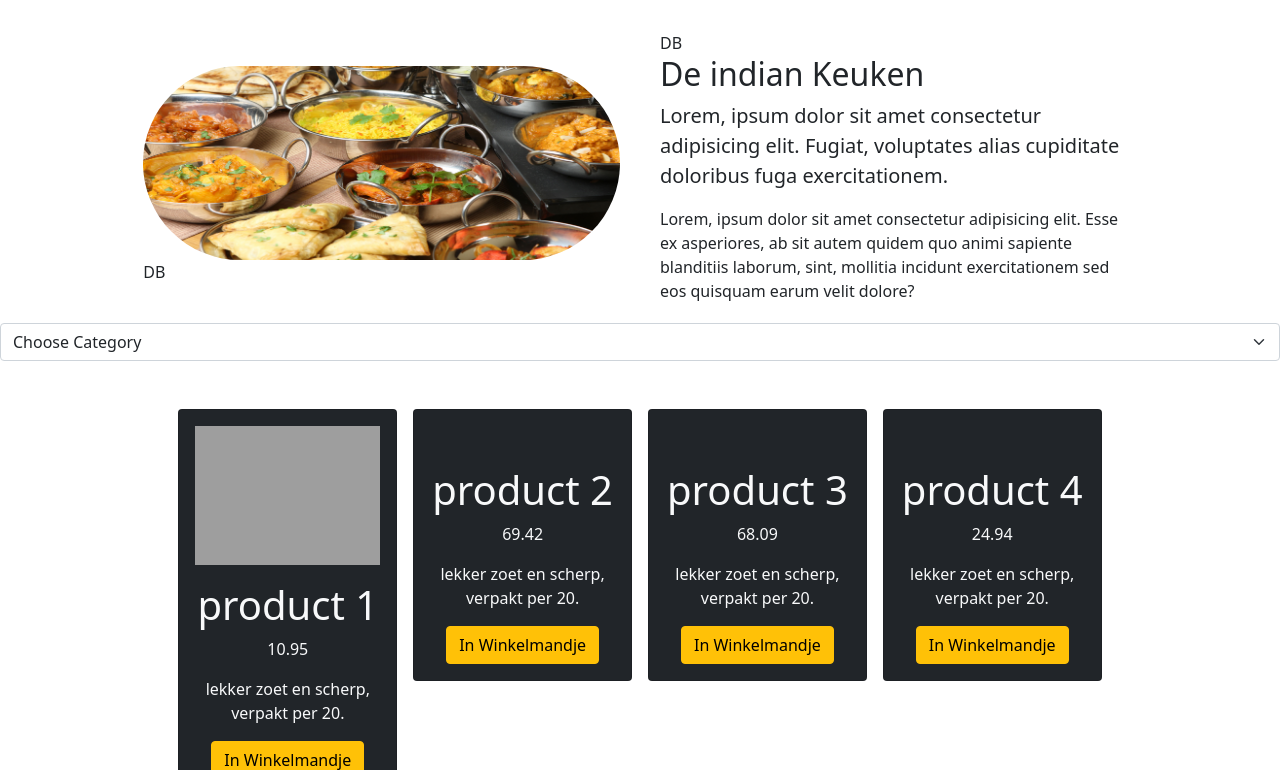
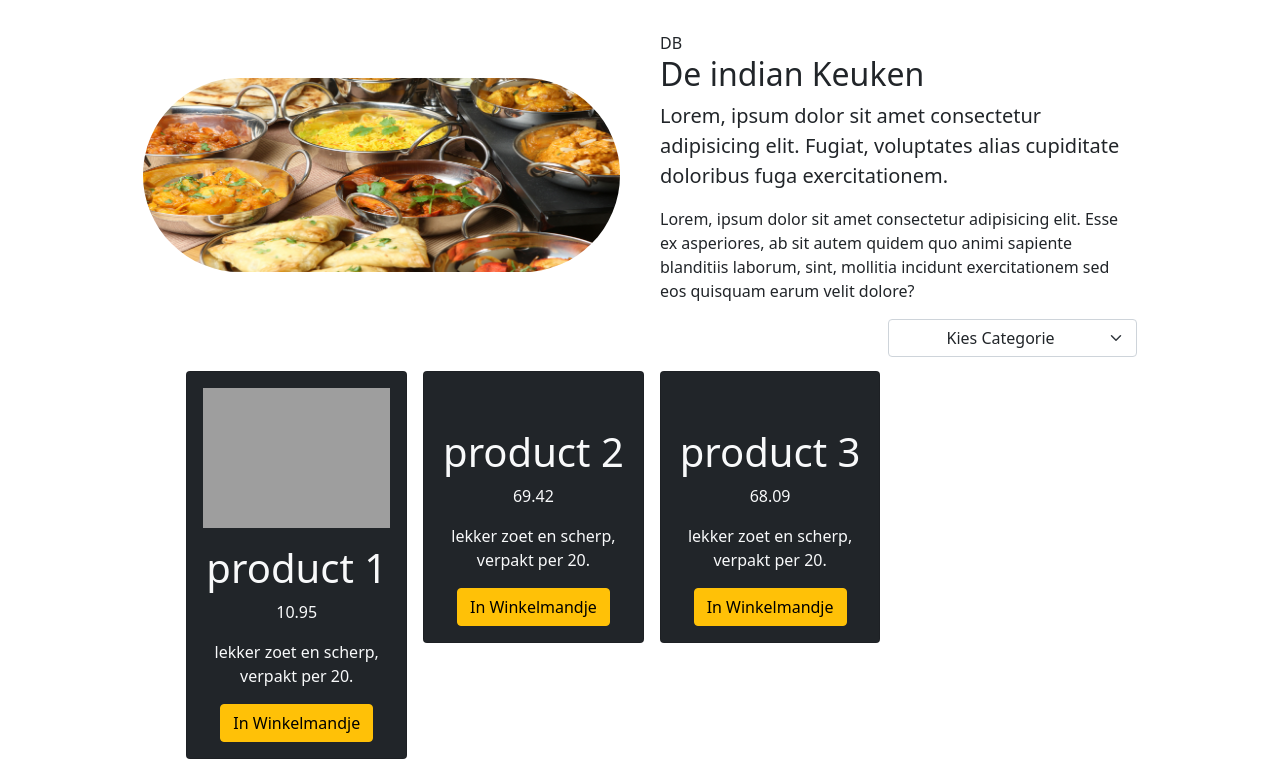
Before and after one commit to Ruben190404/WebShop, a PHP site: page /product-page.php?category=indian in a window 1280 px wide. Shown: the part 87-857 px from the top of the page. Run offline with PHP 8.4, Linux system fonts and the light colour scheme; data comes from the database, SQL or seed files in the repository; some libraries are stand-ins or nearby versions; grey boxes are pictures that could not be loaded.

Commit message:
Add files via upload

```diff
--- a/product-page.php
+++ b/product-page.php
@@ -1,8 +1,9 @@
 <?php
 include 'Product.php';
 
-
-    $category = (isset($_GET['category'])) ? $_GET['category'] : null;
+if (!empty($_GET['category'])) {
+    $category = $_GET['category'];
+}
 
 if (isset($_POST['product_id'])) {
     $product_id = $_POST['product_id'];
@@ -26,11 +27,10 @@ $productDB = new Product();
         <div class="row align-items-center justify-content-between">
             <div class="col-md">
                 <img src="images/indian1.png" class="img-fluid rounded-pill" alt="">
-                    DB
             </div>
             <div class="col-md ms-3">
                 DB
-                    <h2>De <?php echo $category ?> Keuken</h2>
+                <h2>De <?php echo ($_GET['category']) ?> Keuken</h2>
                 <p class="lead">
                     Lorem, ipsum dolor sit amet consectetur adipisicing elit. Fugiat, voluptates alias cupiditate doloribus fuga exercitationem.
                 </p>
@@ -39,19 +39,20 @@ $productDB = new Product();
                 </p>
             </div>
         </div>
+        <form method="get">
+            <select class="form-select w-25 text-center float-end position-static" name="category" aria-label="Default select example" onchange='if(this.value != 0) { this.form.submit(); }'>
+                <option value="0">Kies Categorie</option>
+                <option value="Indiase">Indiaas</option>
+                <option value="Japanse">Japans</option>
+                <option value="Chinese">Chinees</option>
+                <option value="Thaise">Thais</option>
+                <option value="Vietnamese">Vietnamees</option>
+                <option value="Benodigheden">Benodigheden</option>
+            </select>
+        </form>
     </div>
 </section>
-    <form method="get">
-        <select class="form-select" name="category" aria-label="Default select example" onchange='if(this.value != 0) { this.form.submit(); }'>
-            <option selected>Choose Category</option>
-            <option value="indian">Indian</option>
-            <option value="japanese">Japanese</option>
-            <option value="chinese">Chinese</option>
-            <option value="thai">Thai</option>
-            <option value="vietnamese">Vietnamese</option>
-            <option value="supplies">Supplies</option>
-        </select>
-    </form>
+
 <!-- Boxes -->
 
 <section class="p-1 p-sm-3 p-md-4 p-lg-5 mt-2 mt-lg-0">
```
Also changed, not shown: adminPage.php (+5 -5 lines), updatePage.php (+7 -7 lines). Lines whose indentation alone changed are shown as unchanged.
